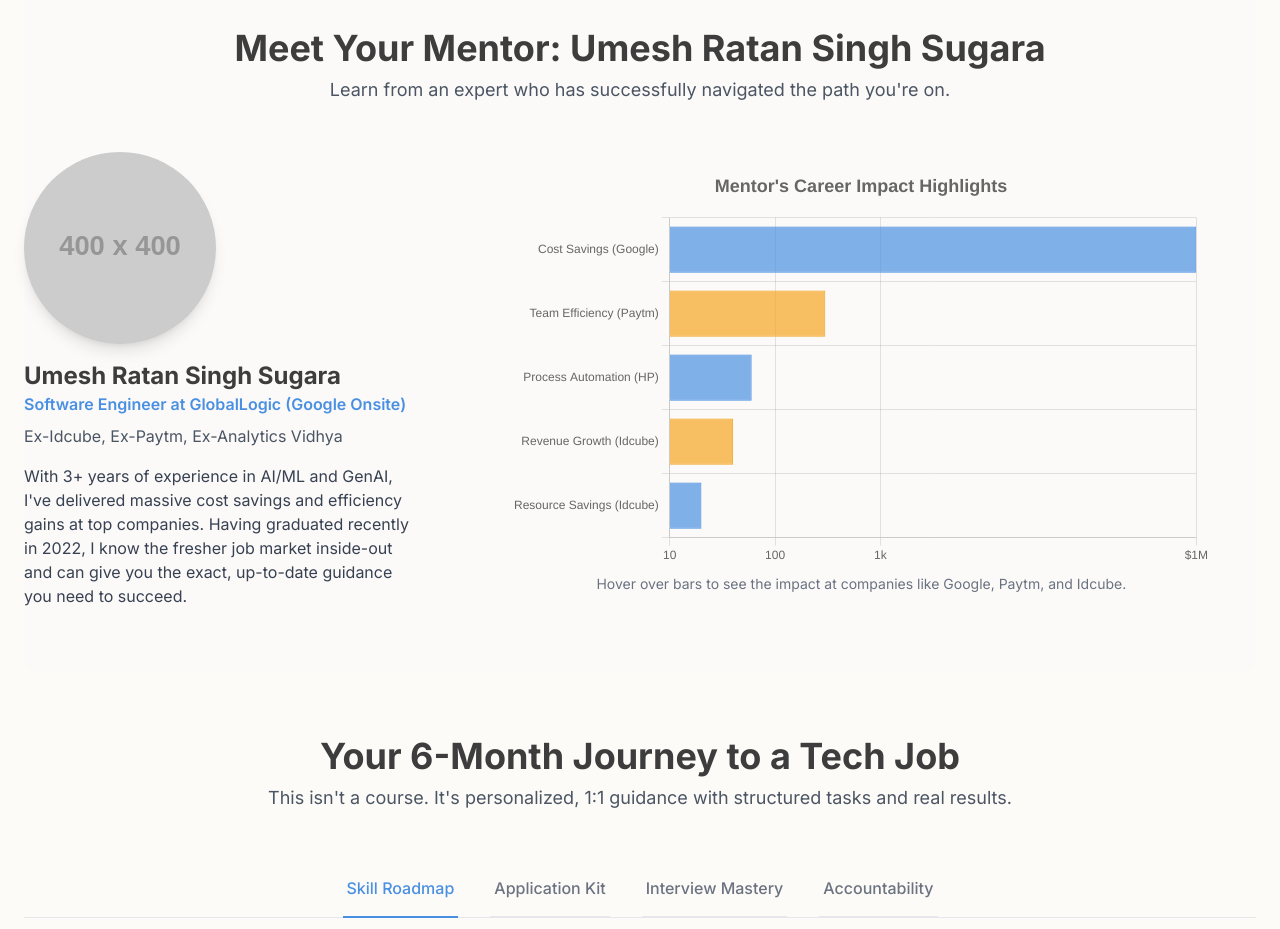
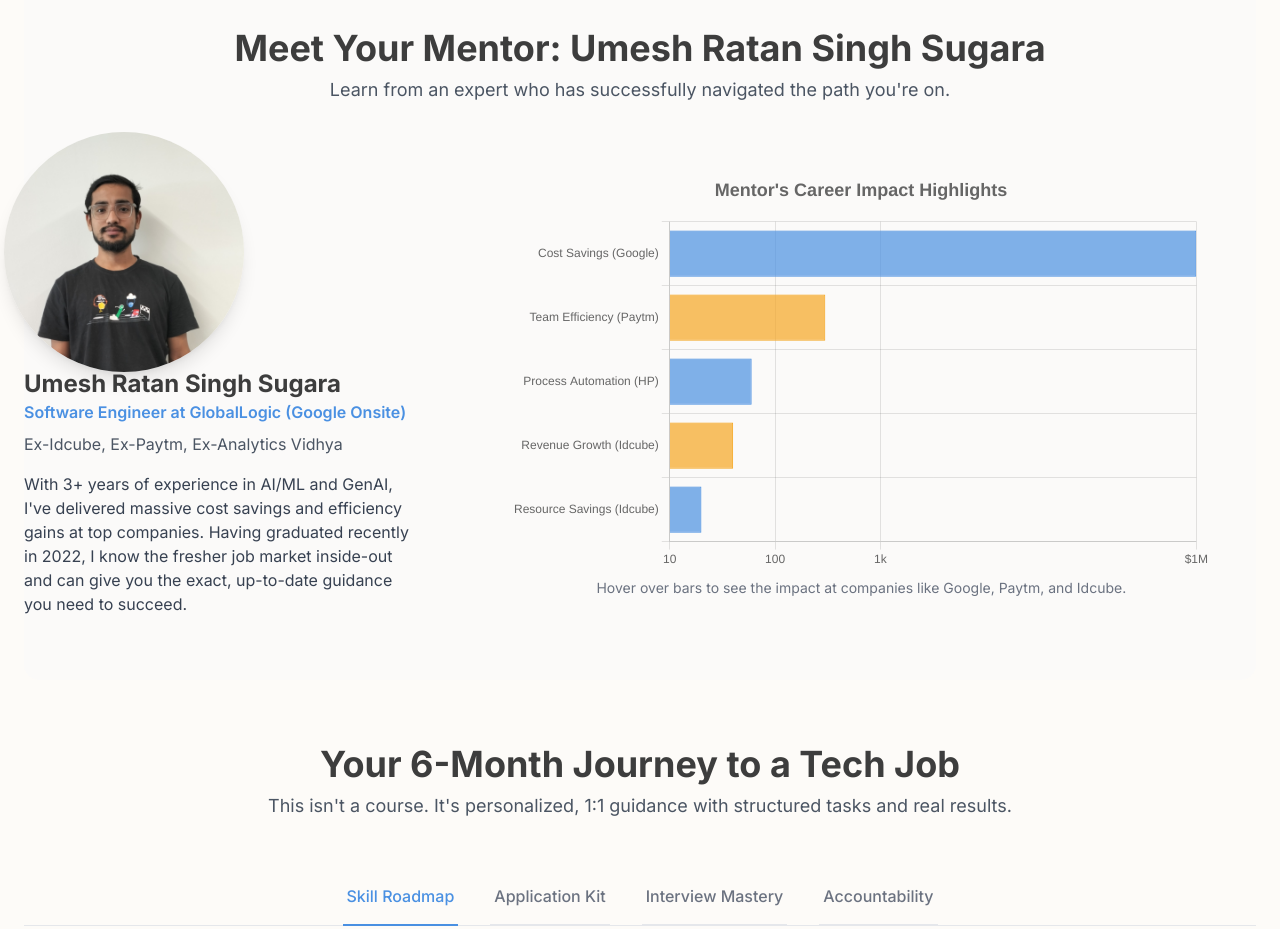
Before and after one commit to umesh-sugara/mentorship, a plain HTML site: page index.html in a window 1280 px wide. Shown: the part 1080-2009 px from the top of the page. Drawn offline with nearby package versions, Linux system fonts and the light colour scheme; placeholder pictures from the web are drawn by us.

Commit message:
Update and rename main.html to index.html

```diff
--- a/main.html
+++ b/index.html
@@ -175,7 +175,7 @@
             <div class="flex flex-col md:flex-row items-center gap-8 md:gap-12">
                 <div class="md:w-1/3 text-center md:text-left">
                     <!-- Note: Google Drive view links are not directly embeddable. Please provide a direct image URL or upload the image directly. -->
-                    <img src="https://placehold.co/400x400/4A90E2/FFFFFF?text=Umesh+S." alt="Umesh Ratan Singh Sugara" class="w-48 h-48 rounded-full mx-auto md:mx-0 mb-4 shadow-lg object-cover">
+                    <img src="https://raw.githubusercontent.com/umesh-sugara/mentorship/main/img.jpg" alt="Umesh Ratan Singh Sugara" class="w-48 h-48 rounded-full mx-auto md:mx-0 mb-4 shadow-lg object-cover" style="width: 200px; height: 200px; object-fit: cover; object-position: 70% 25%; transform: scale(1.2);">
                     <h3 class="text-2xl font-bold">Umesh Ratan Singh Sugara</h3>
                     <p class="text-primary font-semibold">Software Engineer at GlobalLogic (Google Onsite)</p>
                     <p class="text-gray-600 mt-2">Ex-Idcube, Ex-Paytm, Ex-Analytics Vidhya</p>
```
